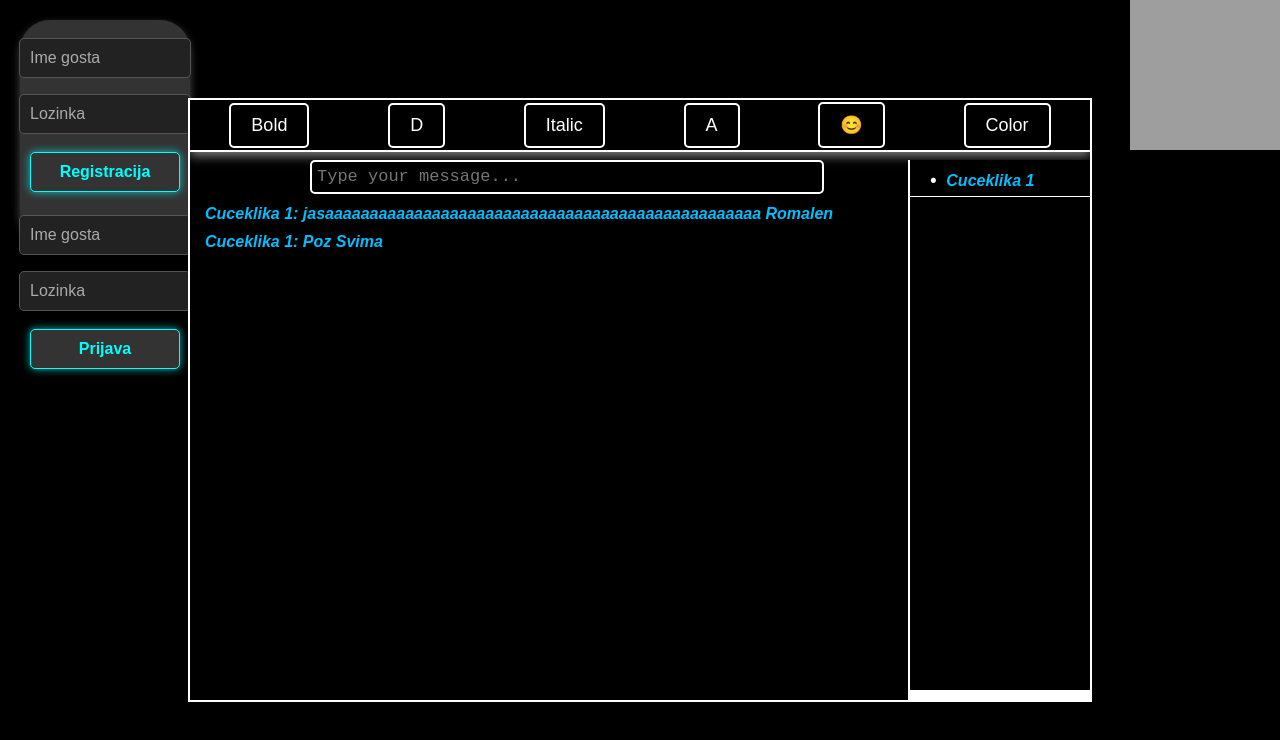
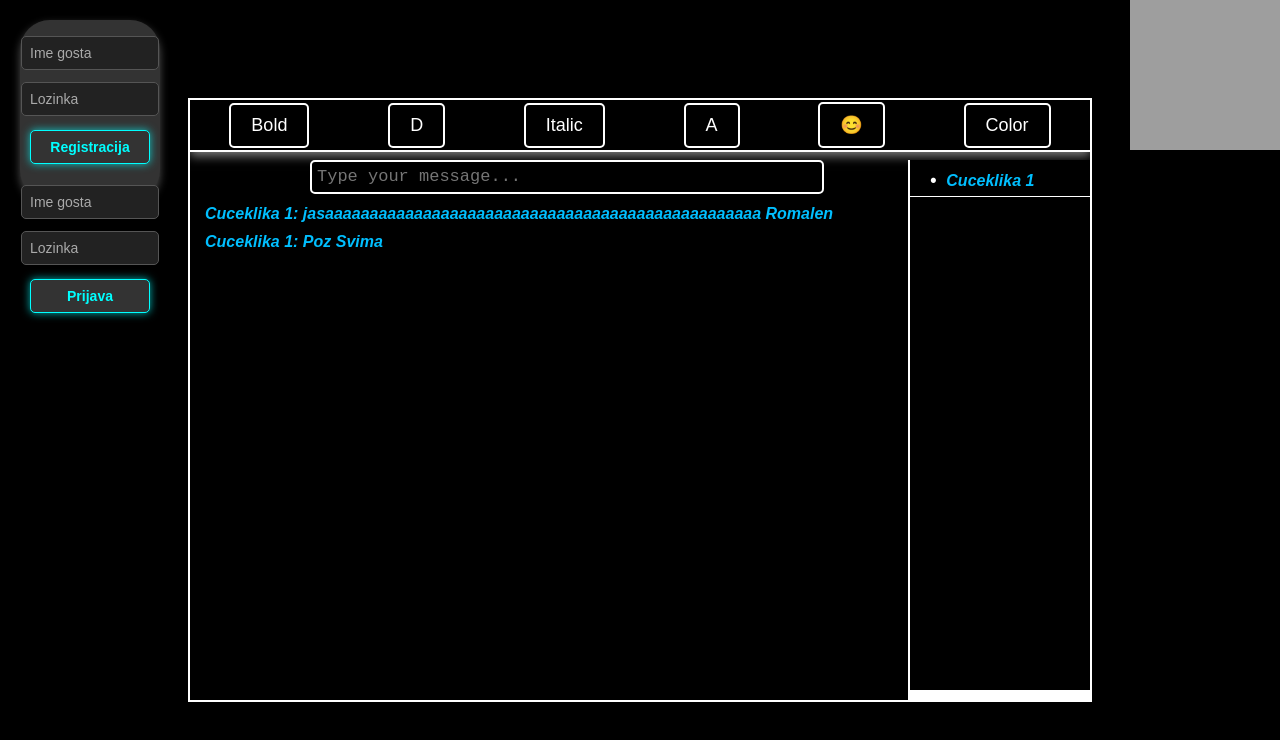
Before and after one commit to amateur5/TESTGALAKSIJA, a website: page public/index.html in a window 1280 px wide. Drawn offline with nearby package versions, Linux system fonts and the light colour scheme; no server answers; grey boxes are pictures that could not be loaded.

Commit message:
Update styles.css

```diff
--- a/public/styles.css
+++ b/public/styles.css
@@ -13,8 +13,8 @@ body {
     background-color: #333;
     border-radius: 30px;
     padding: 10px;
-    width: 150px;
-    height: 200px;
+    width: 120px; /* Smanjena širina */
+    height: 160px; /* Smanjena visina */
     box-shadow: 0px 4px 8px rgba(255, 255, 255, 0.3);
     position: absolute;
     top: 0;
@@ -32,13 +32,13 @@ body {
 #authContainer input[type="text"],
 #authContainer input[type="password"] {
     width: 100%;
-    padding: 10px;
-    margin: 8px 0;
+    padding: 8px; /* Smanjeno padding */
+    margin: 6px 0; /* Smanjen razmak */
     border: 1px solid #555;
     border-radius: 5px;
     background-color: #222;
     color: white;
-    font-size: 16px;
+    font-size: 14px; /* Manja veličina fonta */
 }
 
 #authContainer input[type="text"]::placeholder,
@@ -48,16 +48,16 @@ body {
 
 #authContainer button[type="submit"] {
     width: 100%;
-    padding: 10px;
+    padding: 8px; /* Manje padding */
     background-color: #333;
     color: #00ffff; /* Bela neon boja za dugme */
     border: 1px solid #00ffff; /* Neon ivica */
     border-radius: 5px;
-    font-size: 16px;
+    font-size: 14px; /* Manja veličina fonta */
     font-weight: bold;
     cursor: pointer;
     transition: color 0.3s ease, background-color 0.3s ease, border-color 0.3s ease;
-    margin-top: 10px;
+    margin-top: 8px;
     box-shadow: 0px 0px 8px rgba(0, 255, 255, 0.7); /* Neon senka */
 }
 
@@ -115,7 +115,8 @@ body {
     display: flex;
     flex-direction: column;
     overflow-y: auto;
-    scrollbar: 3px;
+    scrollbar-width: thin; /* Smanjen scrollbar */
+    scrollbar-color: #00ffff #333; /* Neon boja scrollbara */
 }
 
 .message {
```
